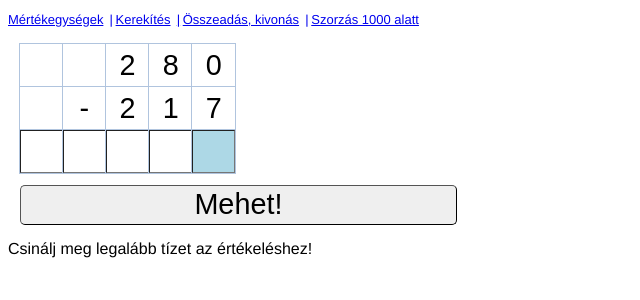
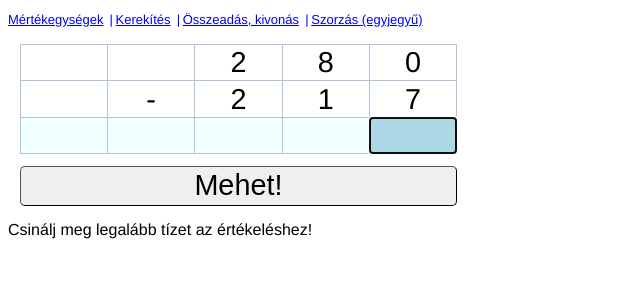
Before and after one commit to kgeri/maths3, a Svelte app: page /addition in a window 1280 px wide. Shown: the top 300 px of the page, without its empty margins (0-640 px from the left). Built offline with nearby package versions, Linux system fonts and the light colour scheme.

Commit message:
minor upgrades, generalized Workbook control, increased multiplication range

```diff
--- a/src/App.svelte
+++ b/src/App.svelte
@@ -3,11 +3,11 @@
     import AdditionChallenge from './AdditionChallenge.svelte';
     import i18n from './i18n';
     import MeasuresChallenge from './MeasuresChallenge.svelte';
-    import type { Result, ResultEvaluator } from './model';
-    import MultBelow1000Challenge from './MultBelow1000Challenge.svelte';
+    import MulSingleChallenge from './MulSingleChallenge.svelte';
     import ResultLog from './ResultLog.svelte';
     import ResultRating from './ResultRating.svelte';
     import RoundingChallenge from './RoundingChallenge.svelte';
+    import type { Result, ResultEvaluator } from './model';
 
     export let url = '';
     let challenge: ResultEvaluator;
@@ -15,7 +15,9 @@
 
     function evaluate() {
         const result = challenge.evaluate();
-        resultLog = [result, ...resultLog];
+        if (result) {
+            resultLog = [result, ...resultLog];
+        }
     }
 </script>
 
@@ -25,14 +27,15 @@
             <a href="/" class="link" use:link>{i18n.types.measures}</a>
             <a href="/rounding" class="link" use:link>{i18n.types.rounding}</a>
             <a href="/addition" class="link" use:link>{i18n.types.addition}</a>
-            <a href="/mb1k" class="link" use:link>{i18n.types.mb1k}</a>
+            <a href="/mulsingle" class="link" use:link>{i18n.types.mulsingle}</a>
         </nav>
 
         <form on:submit|preventDefault={evaluate}>
             <Route path="/"><MeasuresChallenge bind:this={challenge} /></Route>
+            <Route path="/addition"><AdditionChallenge bind:this={challenge} /></Route>
+            <Route path="/mb1k"><MulSingleChallenge bind:this={challenge} /></Route><!-- legacy -->
+            <Route path="/mulsingle"><MulSingleChallenge bind:this={challenge} /></Route>
             <Route path="/rounding"><RoundingChallenge bind:this={challenge} /></Route>
-            <Route path="/addition"><AdditionChallenge bind:this={challenge} /></Route>
-            <Route path="/mb1k"><MultBelow1000Challenge bind:this={challenge} /></Route>
 
             <input type="submit" value={i18n.submit} />
         </form>
--- /dev/null
+++ b/src/MulSingleChallenge.svelte
@@ -0,0 +1,52 @@
+<script lang="ts">
+    import { onMount } from 'svelte';
+    import { nextInt, type Result } from './model';
+    import Workbook from './workbook/Workbook.svelte';
+    import Row from './workbook/Row.svelte';
+    import Chars from './workbook/Chars.svelte';
+    import Digits from './workbook/Digits.svelte';
+
+    const Max = 9999;
+
+    let a: number;
+    let b: number;
+    let response: number | null;
+    let responseElement: Digits;
+
+    export function evaluate(): Result | null {
+        if (!response) return null;
+
+        const result = {
+            correct: response == a * b,
+            message: `${a} * ${b} = ${response}`,
+        };
+
+        response = null;
+        next();
+
+        return result;
+    }
+
+    onMount(next);
+
+    function next() {
+        b = nextInt(2, 10);
+        a = nextInt(100, Math.floor(Max / b));
+        responseElement.focus();
+    }
+</script>
+
+<div class="question">
+    <Workbook>
+        <Row>
+            <Chars width={7} value={`${a}·${b}=`} />
+            <Digits width={4} bind:this={responseElement} bind:value={response} dir="rtl" />
+        </Row>
+    </Workbook>
+</div>
+
+<style>
+    .question {
+        padding: 0.2em;
+    }
+</style>
--- a/src/MultBelow1000Challenge.svelte
+++ /dev/null
@@ -1,49 +0,0 @@
-<script lang="ts">
-    import { onMount } from 'svelte';
-    import ChallengeInput from './ChallengeInput.svelte';
-    import ChallengeValue from './ChallengeValue.svelte';
-    import { Unit, nextInt, pickOne, pickTwo, type Result } from './model';
-
-    const Max = 1000;
-
-    let a: number;
-    let b: number;
-    let response: number;
-
-    export function evaluate(): Result {
-        const result = {
-            correct: response == a * b,
-            message: `${a} * ${b} = ${response}`,
-        };
-
-        response = <any>undefined;
-        next();
-
-        return result;
-    }
-
-    onMount(next);
-
-    function next() {
-        b = nextInt(2, 10);
-        a = nextInt(100, Math.floor(1000 / b));
-    }
-</script>
-
-<div class="question">
-    <ChallengeValue value={a} />
-    <div>·</div>
-    <ChallengeValue value={b} />
-    <div>=</div>
-    <ChallengeInput autofocus bind:response max={Max} />
-</div>
-
-<style>
-    .question {
-        display: grid;
-        grid-template-columns: repeat(5, 1fr);
-        grid-template-rows: 1fr;
-        align-content: center;
-        align-items: center;
-    }
-</style>
--- a/src/WorkbookRow.svelte
+++ /dev/null
@@ -1,108 +0,0 @@
-<script lang="ts">
-    import { onMount } from 'svelte';
-
-    type N = number | null;
-
-    export let width = 1;
-    export let value: string | N = '';
-    export let editable = false;
-
-    let chars: string[];
-    let digits: N[] = [];
-    const inputs: HTMLInputElement[] = Array<HTMLInputElement>(width);
-
-    onMount(reset);
-
-    export function reset() {
-        for (let i = 0; i < digits.length; i++) digits[i] = null;
-        inputs.forEach((ie) => (ie.value = <any>null));
-        inputs.at(-1)?.focus();
-    }
-
-    function onInput(event: Event) {
-        event.preventDefault();
-
-        const inputEl = event.target as HTMLInputElement;
-        const i = inputs.indexOf(inputEl);
-
-        const digit = parseInt((event as InputEvent).data || '') % 10;
-        if (isNaN(digit)) {
-            inputEl.value = <any>null;
-            digits[i] = null;
-        } else {
-            inputEl.value = String(digit);
-            digits[i] = digit;
-        }
-
-        // Focus on the previous input box (go backwards)
-        const nextInput = inputs.at(i - 1);
-        if (nextInput) {
-            nextInput.focus();
-        }
-    }
-
-    function onFocus(event: Event) {
-        (event.target as HTMLInputElement).select();
-    }
-
-    function recomputeCharsOrDigits(value: string | N) {
-        if (editable) {
-            const ds = Array.from(String(value ?? '0'), Number);
-            digits =
-                ds.length > width
-                    ? ds.slice(Math.max(ds.length - width, 0)) //
-                    : [...Array(width - ds.length), ...ds]; //
-        } else {
-            const padded = String(value ?? '').padStart(width, ' ');
-            chars = [...padded.substring(padded.length - width)];
-        }
-    }
-
-    $: recomputeCharsOrDigits(value);
-    $: value = digits.reduce((acc, d) => (acc ?? 0) * 10 + (d ?? 0), 0);
-</script>
-
-<tr>
-    {#if digits.length > 0}
-        {#each digits as _, i}
-            <input
-                type="text"
-                maxlength="1"
-                inputmode="numeric"
-                bind:this={inputs[i]}
-                on:input={onInput}
-                on:focus={onFocus}
-            />
-        {/each}
-    {:else if chars}
-        {#each chars as c}
-            <input type="text" value={c} readonly />
-        {/each}
-    {/if}
-</tr>
-
-<style>
-    input {
-        display: table-cell;
-        width: 1.5em;
-        height: 1.5em;
-        margin: 0;
-        padding: 0.1em;
-        padding-block: unset;
-        padding-inline: unset;
-        border-radius: 0;
-        outline: 1px solid lightsteelblue;
-        box-sizing: border-box;
-        text-align: center;
-        vertical-align: middle;
-    }
-
-    input:read-only {
-        pointer-events: none;
-        border: none;
-    }
-
-    input:focus-visible {
-        background-color: lightblue;
-    }
-</style>
--- a/src/i18n.ts
+++ b/src/i18n.ts
@@ -11,6 +11,6 @@ export default {
         "measures": "Mértékegységek",
         "rounding": "Kerekítés",
         "addition": "Összeadás, kivonás",
-        "mb1k": "Szorzás 1000 alatt",
+        "mulsingle": "Szorzás (egyjegyű)",
     },
 };
--- a/src/model.ts
+++ b/src/model.ts
@@ -1,10 +1,10 @@
 export type Result = {
     correct: boolean;
     message: string;
-}
+};
 
 export interface ResultEvaluator {
-    evaluate(): Result;
+    evaluate(): Result | null;
 }
 
 export class Unit {
--- /dev/null
+++ b/src/workbook/Chars.svelte
@@ -0,0 +1,36 @@
+<script lang="ts">
+    import { onMount } from 'svelte';
+
+    export let width = 1;
+    export let value: string = '';
+
+    let chars: string[];
+    const inputs: HTMLInputElement[] = Array<HTMLInputElement>(width);
+
+    onMount(reset);
+
+    export function reset() {
+        inputs.forEach((ie) => (ie.value = <any>null));
+        inputs.at(-1)?.focus();
+    }
+
+    function recomputeChars(value: string | null) {
+        const padded = String(value ?? '').padStart(width, ' ');
+        chars = [...padded.substring(padded.length - width)];
+    }
+
+    $: recomputeChars(value);
+</script>
+
+{#each chars as c}
+    <td>{c}</td>
+{/each}
+
+<style>
+    td {
+        border: 1px solid lightsteelblue;
+        border-collapse: collapse;
+        margin: 0;
+        padding: 0.2em;
+    }
+</style>
--- /dev/null
+++ b/src/workbook/Digits.svelte
@@ -0,0 +1,81 @@
+<script lang="ts">
+    type N = number | null;
+    type Direction = 'ltr' | 'rtl';
+
+    export let width = 1;
+    export let dir: Direction = 'ltr';
+    export let value: N = null;
+
+    let digits: N[] = [];
+    const inputs: HTMLElement[] = Array<HTMLElement>(width);
+
+    export function focus() {
+        inputs.at(dir == 'ltr' ? 0 : -1)?.focus();
+    }
+
+    function onInput(event: Event) {
+        event.preventDefault();
+
+        const inputEl = event.target as HTMLElement;
+        const i = inputs.indexOf(inputEl);
+
+        const digit = parseInt((event as InputEvent).data || '') % 10;
+        if (isNaN(digit)) {
+            inputEl.innerHTML = <any>null;
+            digits[i] = null;
+        } else {
+            inputEl.innerHTML = String(digit);
+            digits[i] = digit;
+        }
+
+        // Focus on the previous input box (go backwards)
+        const nextInput = inputs.at(dir == 'ltr' ? i + 1 : i - 1);
+        if (nextInput) {
+            nextInput.focus();
+        }
+    }
+
+    function onFocus(event: Event) {
+        const cell = event.target as HTMLElement;
+        const range = document.createRange();
+        range.selectNodeContents(cell);
+        const sel = window.getSelection();
+        sel?.removeAllRanges();
+        sel?.addRange(range);
+    }
+
+    function recomputeDigits(value: N) {
+        if (value == null) {
+            digits = digits.fill(null);
+        } else {
+            const ds = Array.from(String(value ?? '0'), Number);
+            digits =
+                ds.length > width
+                    ? ds.slice(Math.max(ds.length - width, 0)) //
+                    : [...Array(width - ds.length), ...ds]; //
+        }
+        inputs.forEach((input, i) => (input.innerHTML = digits[i] != null ? String(digits[i]) : ''));
+    }
+
+    $: recomputeDigits(value);
+    $: value = digits.reduce((acc, d) => (acc ?? 0) * 10 + (d ?? 0), 0);
+</script>
+
+{#each digits as _, i}
+    <td inputmode="numeric" bind:this={inputs[i]} on:input={onInput} on:focus={onFocus} contenteditable="plaintext-only"
+    ></td>
+{/each}
+
+<style>
+    td {
+        background-color: azure;
+        border: 1px solid lightsteelblue;
+        border-collapse: collapse;
+        margin: 0;
+        padding: 0.2em;
+    }
+
+    td:focus-visible {
+        background-color: lightblue;
+    }
+</style>
--- /dev/null
+++ b/src/workbook/Row.svelte
@@ -0,0 +1,3 @@
+<tr>
+    <slot />
+</tr>
--- a/src/WorkbookGrid.svelte
+++ b/src/workbook/Workbook.svelte
@@ -4,7 +4,9 @@
 
 <style>
     table {
-        border-spacing: 0px;
+        border: 1px solid lightsteelblue;
         border-collapse: collapse;
+        table-layout: fixed;
+        width: 100%;
     }
 </style>
```
Also changed, not shown: src/AdditionChallenge.svelte (+19 -10 lines), 1 other file (tests, documents, lock files or other folders).
